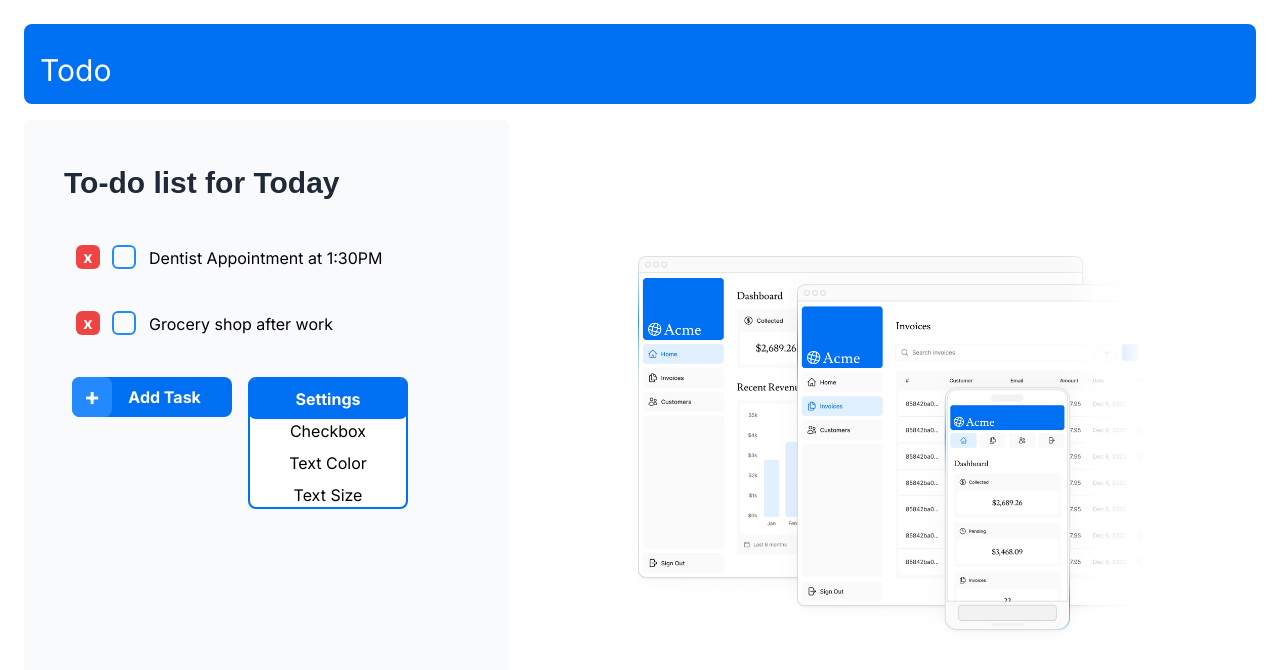
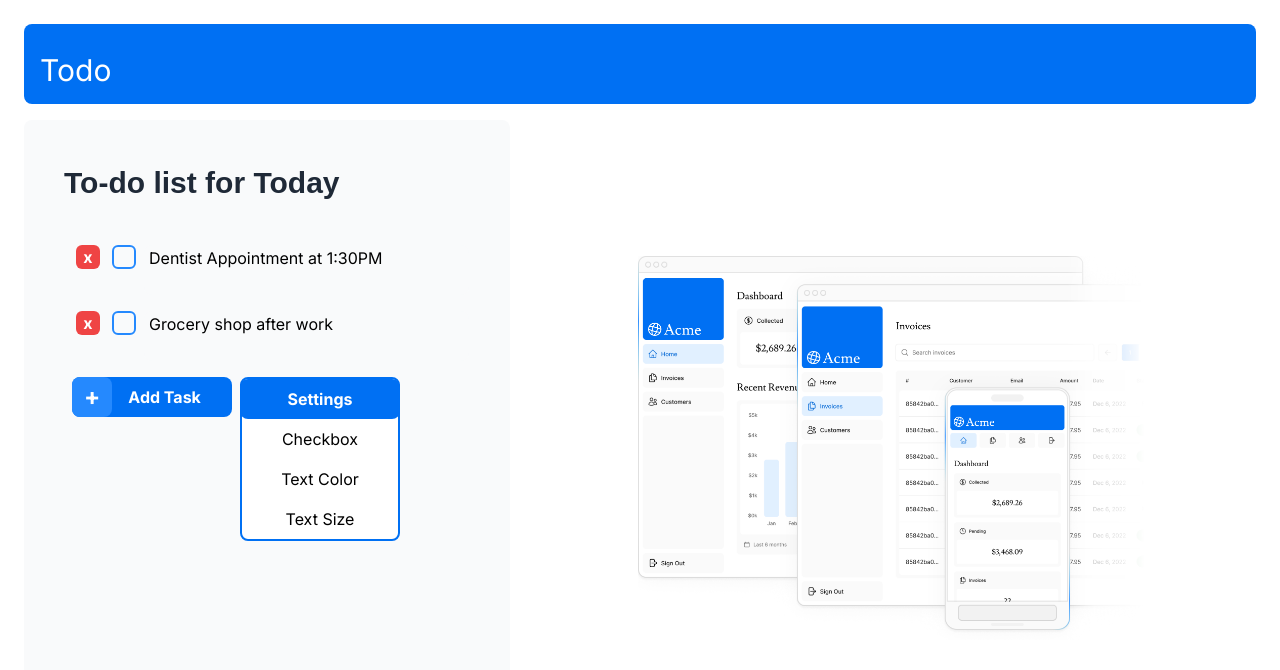
Before and after one commit to camillaxyc/todo, a Next.js app in the folder nextjs-dashboard/: page / in a window 1280 px wide. Both pictures are taken after a click on the button "Settings". Shown: the top 670 px of the page. Built offline with nearby package versions, Linux system fonts and the light colour scheme; a web font is replaced by a local one.

Commit message:
Change styling for settings

```diff
--- a/nextjs-dashboard/app/TodoList.tsx
+++ b/nextjs-dashboard/app/TodoList.tsx
@@ -9,6 +9,8 @@ export const ToDoList = () => {
     'Dentist Appointment at 1:30PM',
     'Grocery shop after work',
   ]);
+
+  const [fontSize, setFontSize] = useState('text-md');
 
   const AddListInput = () => {
     const AddTask = () => {
@@ -43,19 +45,60 @@ export const ToDoList = () => {
       </button>
     );
   };
+
+  const Settings = () => {
+    const [isDropDown, setIsDropDown] = useState(false);
+    return (
+      <div
+        className={cn(
+          'flex flex-col items-center justify-center',
+          'ml-2 w-40',
+          'bg-white',
+          'rounded-lg border-2 border-blue-500',
+        )}
+      >
+        <button
+          className={cn(
+            'shrink-2 flex h-10 w-40 flex-row items-center justify-center',
+            'text-center font-bold text-white',
+            'rounded-lg bg-blue-500',
+            'cursor-pointer duration-100 hover:opacity-80',
+          )}
+          onClick={() => {
+            setIsDropDown(!isDropDown);
+          }}
+        >
+          <span className={cn('')}>Settings</span>
+        </button>
+        <div
+          className={cn(
+            `${
+              isDropDown ? 'flex' : 'hidden'
+            } flex-col items-center justify-center`,
+            'w-40',
+          )}
+        >
+          <SettingsDropDownOption dropDownText={'Checkbox'} />
+          <SettingsDropDownOption dropDownText={'Text Color'} />
+          <SettingsDropDownOption dropDownText={'Text Size'} />
+        </div>
+      </div>
+    );
+  };
   return (
     <ul className={'list-disc'}>
       {todoTask.map((task, index) => (
         <div key={task + index}>
           <CreateListInput
             inputText={task}
+            fontSize={fontSize}
             index={index}
             todoTask={todoTask}
             setTodoTask={setTodoTask}
           />
         </div>
       ))}
-      <div className={cn('flex shrink-0 flex-row', 'gap-2')}>
+      <div className={cn('flex shrink-0 flex-row')}>
         <AddListInput />
         <Settings />
       </div>
@@ -63,8 +106,24 @@ export const ToDoList = () => {
   );
 };
 
+const SettingsDropDownOption = ({ dropDownText = '' }) => {
+  return (
+    <button
+      className={cn(
+        'w-36',
+        'shrink-2 my-1 p-1',
+        'overflow-hidden',
+        'rounded-lg hover:bg-blue-100',
+      )}
+    >
+      {dropDownText}
+    </button>
+  );
+};
+
 interface CreateListInputProps {
   inputText?: string;
+  fontSize?: string;
   index?: number;
   todoTask: string[];
   setTodoTask: React.Dispatch<React.SetStateAction<string[]>>;
@@ -72,6 +131,7 @@ interface CreateListInputProps {
 
 const CreateListInput: React.FC<CreateListInputProps> = ({
   inputText = '',
+  fontSize = '',
   index = 0,
   todoTask,
   setTodoTask,
@@ -107,7 +167,7 @@ const CreateListInput: React.FC<CreateListInputProps> = ({
         defaultValue={inputText}
         placeholder={'Enter a todo'}
         className={cn(
-          'w-4/5',
+          `${fontSize} w-4/5`,
           'resize-none overflow-hidden',
           'px-1 py-0',
           'bg-gray-50 align-top',
@@ -180,47 +240,3 @@ const CheckBox = () => {
     </div>
   );
 };
-
-const Settings = () => {
-  const [isDropDown, setIsDropDown] = useState(false);
-  return (
-    <div
-      className={cn(
-        'flex flex-col items-center justify-center',
-        'ml-2 w-40',
-        'bg-white',
-        'rounded-lg border-2 border-blue-500',
-      )}
-    >
-      <button
-        className={cn(
-          'shrink-2 flex h-10 w-40 flex-row items-center justify-center',
-          'text-center font-bold text-white',
-          'rounded-lg bg-blue-500',
-          'cursor-pointer duration-100 hover:opacity-80',
-        )}
-        onClick={() => {
-          setIsDropDown(!isDropDown);
-        }}
-      >
-        <span className={cn('')}>Settings</span>
-      </button>
-      <div
-        className={cn(
-          `${
-            isDropDown ? 'flex' : 'hidden'
-          } flex-col items-center justify-center`,
-          'w-40 gap-2',
-        )}
-      >
-        <a href="#">Checkbox</a>
-        <a href="#">Text Color</a>
-        <a href="#">Text Size</a>
-      </div>
-    </div>
-  );
-};
-
-const SettingsDropDownOption = ({ dropDownText = '' }) => {
-  <a href="#">{dropDownText}</a>;
-};
```
